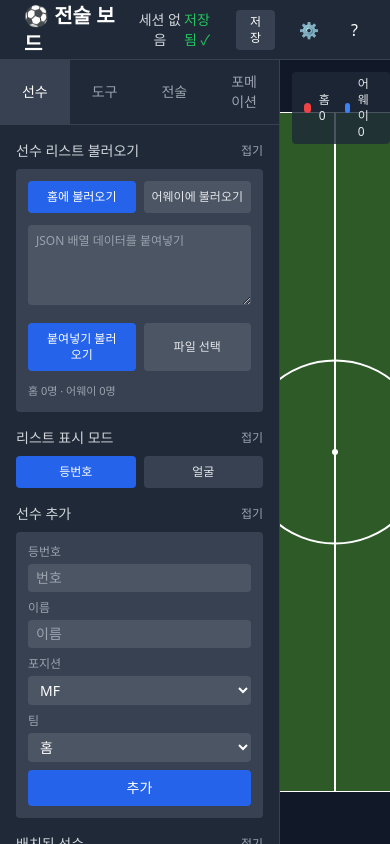
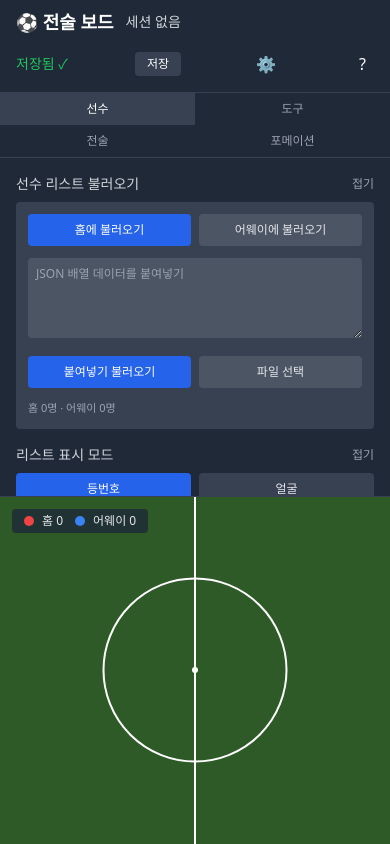
Before and after one commit to hakunamta00700/soccer_strategy_app, a React (Vite) app: page / in a window 390 px wide. Built offline with nearby package versions, Linux system fonts and the light colour scheme.

Commit message:
Improve responsive layout for mobile

```diff
--- a/src/App.tsx
+++ b/src/App.tsx
@@ -67,15 +67,22 @@ function App() {
       <SessionPersistence />
       <KeyboardShortcuts />
       <Header />
-      <div className="flex flex-1 overflow-hidden">
+      <div className="flex flex-1 overflow-hidden flex-col lg:flex-row">
         <Sidebar />
-        <div className="flex-1 flex">
-          <div className="flex-1 flex flex-col">
+        <div className="flex-1 flex flex-col lg:flex-row min-h-0">
+          <div className="flex-1 flex flex-col min-h-0">
             <TacticalBoard />
             <BottomPanel />
           </div>
           {playerInfoLocation === 'sidebar' && playerInfoVisible && (
-            <PlayerInfoPanel variant="sidebar" />
+            <>
+              <div className="hidden lg:block">
+                <PlayerInfoPanel variant="sidebar" />
+              </div>
+              <div className="lg:hidden">
+                <PlayerInfoPanel variant="modal" />
+              </div>
+            </>
           )}
         </div>
       </div>
--- a/src/components/header/Header.tsx
+++ b/src/components/header/Header.tsx
@@ -34,9 +34,9 @@ function Header() {
   };
 
   return (
-    <header className="h-[60px] bg-gray-800 flex items-center justify-between px-6 border-b border-gray-700">
-      <div className="flex items-center gap-4">
-        <div className="text-xl font-bold text-white">⚽ 전술 보드</div>
+    <header className="min-h-[60px] bg-gray-800 flex flex-col sm:flex-row sm:items-center sm:justify-between gap-2 px-4 sm:px-6 py-2 border-b border-gray-700">
+      <div className="flex items-center gap-3 flex-wrap">
+        <div className="text-lg sm:text-xl font-bold text-white">⚽ 전술 보드</div>
         <button
           onClick={() => setModalOpen('sessionList')}
           className="text-gray-300 hover:text-white text-sm"
@@ -45,7 +45,7 @@ function Header() {
         </button>
       </div>
 
-      <div className="flex items-center gap-4">
+      <div className="flex items-center gap-2 sm:gap-4 flex-wrap justify-between sm:justify-end">
         <div className={`text-sm ${getSaveStatusColor()}`}>{getSaveStatusText()}</div>
         <button
           onClick={() => void saveCurrentSession('manual')}
--- a/src/components/sidebar/Sidebar.tsx
+++ b/src/components/sidebar/Sidebar.tsx
@@ -9,7 +9,8 @@ function Sidebar() {
 
   if (!sidebarOpen) {
     return (
-      <div className="w-12 bg-gray-800 border-r border-gray-700 flex flex-col items-center py-4">
+      <div className="w-full lg:w-12 bg-gray-800 border-b lg:border-b-0 lg:border-r border-gray-700 flex lg:flex-col items-center justify-between py-2 lg:py-4 px-4 lg:px-0">
+        <span className="text-xs text-gray-400 lg:hidden">도구 메뉴</span>
         <button
           onClick={() => useUIStore.getState().setSidebarOpen(true)}
           className="p-2 hover:bg-gray-700 rounded"
@@ -21,11 +22,11 @@ function Sidebar() {
   }
 
   return (
-    <div className="w-[280px] bg-gray-800 border-r border-gray-700 flex flex-col">
-      <div className="flex border-b border-gray-700">
+    <div className="w-full lg:w-[280px] bg-gray-800 border-b lg:border-b-0 lg:border-r border-gray-700 flex flex-col">
+      <div className="grid grid-cols-2 sm:grid-cols-4 lg:flex border-b border-gray-700">
         <button
           onClick={() => setActiveTab('players')}
-          className={`flex-1 px-4 py-3 text-sm font-medium transition-colors ${
+          className={`px-4 py-2 sm:py-3 text-xs sm:text-sm font-medium transition-colors ${
             activeTab === 'players'
               ? 'bg-gray-700 text-white'
               : 'text-gray-400 hover:text-white hover:bg-gray-750'
@@ -35,7 +36,7 @@ function Sidebar() {
         </button>
         <button
           onClick={() => setActiveTab('tools')}
-          className={`flex-1 px-4 py-3 text-sm font-medium transition-colors ${
+          className={`px-4 py-2 sm:py-3 text-xs sm:text-sm font-medium transition-colors ${
             activeTab === 'tools'
               ? 'bg-gray-700 text-white'
               : 'text-gray-400 hover:text-white hover:bg-gray-750'
@@ -45,7 +46,7 @@ function Sidebar() {
         </button>
         <button
           onClick={() => setActiveTab('tactics')}
-          className={`flex-1 px-4 py-3 text-sm font-medium transition-colors ${
+          className={`px-4 py-2 sm:py-3 text-xs sm:text-sm font-medium transition-colors ${
             activeTab === 'tactics'
               ? 'bg-gray-700 text-white'
               : 'text-gray-400 hover:text-white hover:bg-gray-750'
@@ -55,7 +56,7 @@ function Sidebar() {
         </button>
         <button
           onClick={() => setActiveTab('formation')}
-          className={`flex-1 px-4 py-3 text-sm font-medium transition-colors ${
+          className={`px-4 py-2 sm:py-3 text-xs sm:text-sm font-medium transition-colors ${
             activeTab === 'formation'
               ? 'bg-gray-700 text-white'
               : 'text-gray-400 hover:text-white hover:bg-gray-750'
@@ -65,7 +66,7 @@ function Sidebar() {
         </button>
       </div>
 
-      <div className="flex-1 overflow-y-auto p-4">
+      <div className="flex-1 overflow-y-auto p-4 max-h-[40vh] lg:max-h-none">
         {activeTab === 'players' && <PlayersTab />}
         {activeTab === 'tools' && <ToolsTab />}
         {activeTab === 'tactics' && <TacticsTab />}
```
